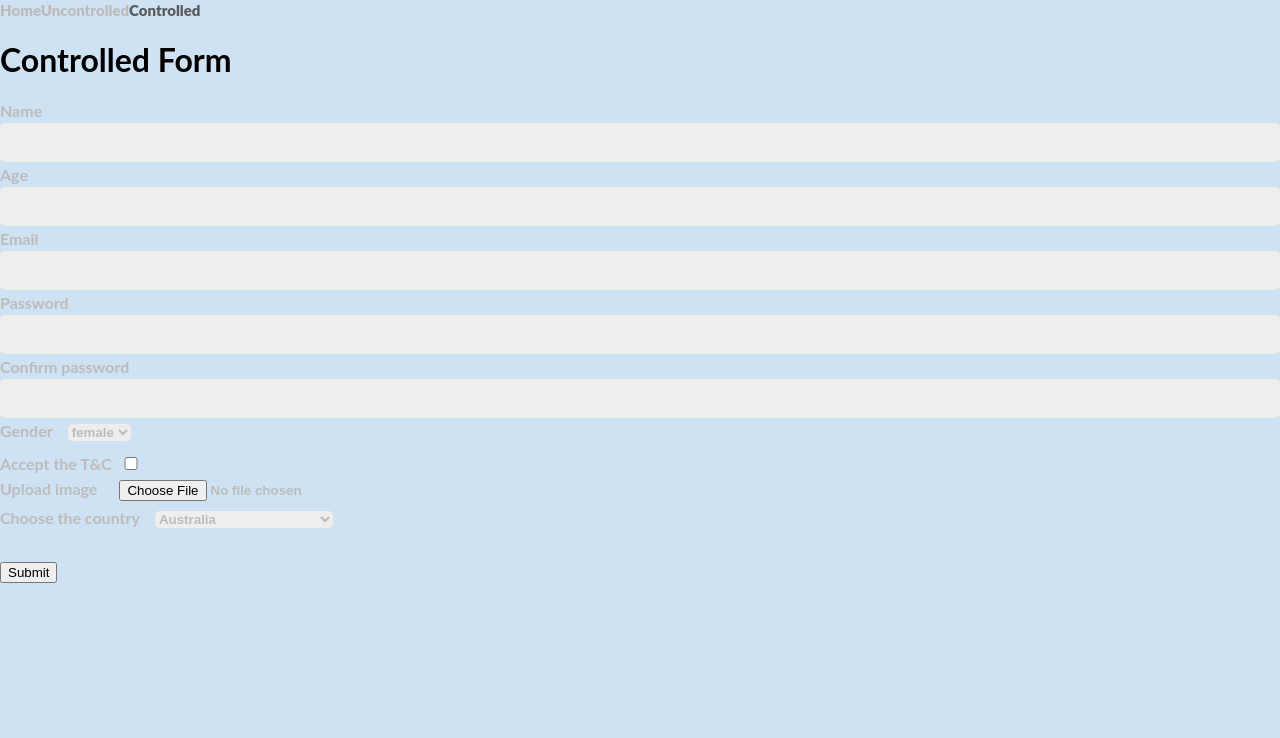
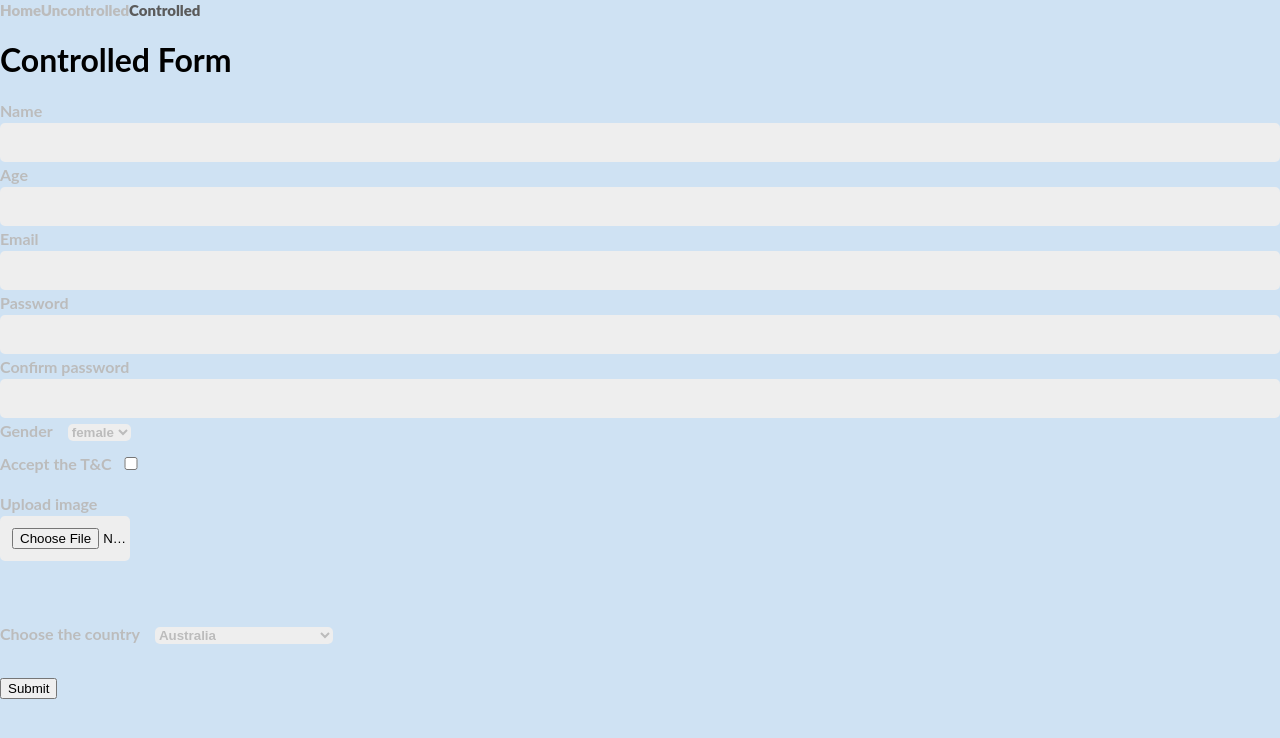
Before and after one commit to w1t1uv/react-components, a React (Vite) app: page /controlled in a window 1280 px wide. Shown: the top 738 px of the page. Built offline with nearby package versions, Linux system fonts and the light colour scheme.

Commit message:
feat: add a tile to the homepage and styles for it

```diff
--- a/src/index.css
+++ b/src/index.css
@@ -1,3 +1,5 @@
+/*base styles start*/
+
 * {
   box-sizing: border-box;
 }
@@ -19,6 +21,10 @@ body {
   background: #cfe2f3;
 }
 
+/*base styles end*/
+
+/*navigation styles start*/
+
 .header-wrapper {
   display: flex;
   justify-content: center;
@@ -36,6 +42,10 @@ body {
 .active {
   color: #5b5b5b;
 }
+
+/*navigation styles end*/
+
+/*form styles start*/
 
 .title {
   font-weight: bold;
@@ -74,7 +84,7 @@ input {
 
 .gender > label,
 .termsAndConditions > label,
-.image > label,
+.upload-image > label,
 .countries > label {
   display: inline;
 }
@@ -94,7 +104,7 @@ input {
   cursor: pointer;
 }
 
-.image > input {
+.upload-image > input {
   margin: 0 0 0 15px;
   background: #cfe2f3;
   border: none;
@@ -130,3 +140,30 @@ input {
 .submit:hover {
   background-color: #5b5b5b;
 }
+
+/*form styles end*/
+
+/*tiles styles start*/
+
+.tiles-wrapper {
+  display: flex;
+  max-width: 450px;
+  margin: 20px auto;
+  padding: 13px;
+  box-shadow: 0 0 10px rgba(0, 0, 0, 0.1);
+  gap: 30px;
+}
+
+.property {
+  font-weight: bold;
+  color: #bcbcbc;
+}
+
+.image {
+  width: 130px;
+  height: 130px;
+  border-radius: 50%;
+  margin-top: 21px;
+}
+
+/*tiles styles end*/
--- a/src/pages/Home.tsx
+++ b/src/pages/Home.tsx
@@ -1,7 +1,23 @@
+import { useSelector } from 'react-redux';
+
 const Home = () => {
+  const formData = useSelector((state) => state.forms.data);
+
   return (
-    <div>
-      <h1>Home</h1>
+    <div className="home-wrapper">
+      <div className="tiles-wrapper">
+        <div>
+          <h2 className="title">User information</h2>
+          <p className="property">Name : {formData.name}</p>
+          <p className="property">Age : {formData.age}</p>
+          <p className="property">Email : {formData.email}</p>
+          <p className="property">Gender : {formData.gender}</p>
+          <p className="property">Country : {formData.country}</p>
+        </div>
+        <div>
+          <img src={formData.image} alt="image" className="image" />
+        </div>
+      </div>
     </div>
   );
 };
```
